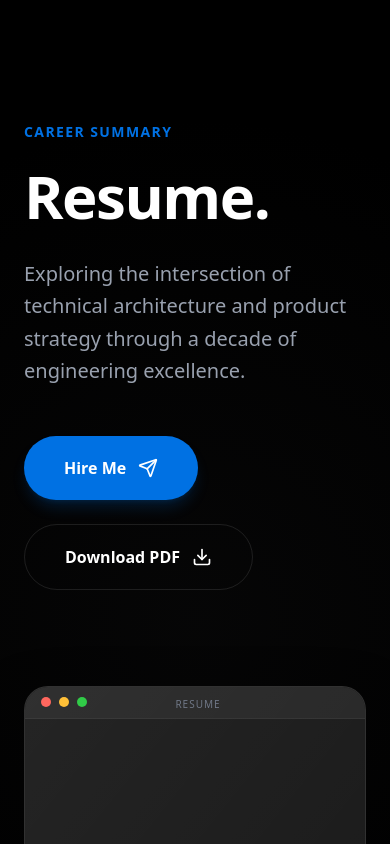
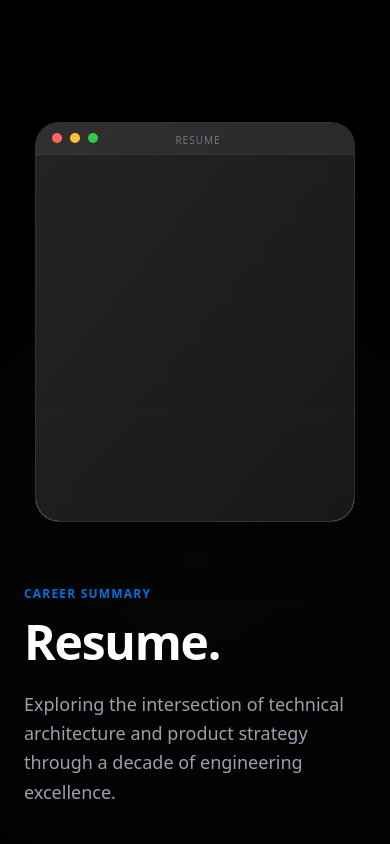
Before and after one commit to KrishnaKV2004/Portfolio, a Next.js app: page / in a window 390 px wide. Shown: the part 7720-8564 px from the top of the page. Built offline with nearby package versions, Linux system fonts and the light colour scheme.

Commit message:
Responsive

```diff
--- a/src/components/Resume.tsx
+++ b/src/components/Resume.tsx
@@ -18,33 +18,34 @@ export function Resume() {
         <div className="absolute inset-0 bg-[radial-gradient(circle_at_center,_var(--gray-600)_0%,_transparent_70%)]" />
       </div>
 
-      <div className="max-w-7xl mx-auto relative z-10">
-        <div className="grid grid-cols-1 lg:grid-cols-2 gap-24 items-center">
+      <div className="max-w-7xl mx-auto relative z-10 px-0 md:px-0">
+        <div className="grid grid-cols-1 lg:grid-cols-2 gap-16 lg:gap-24 items-center">
           <motion.div
             initial={{ opacity: 0, x: -50 }}
             whileInView={{ opacity: 1, x: 0 }}
             viewport={{ once: true }}
             transition={{ duration: 1, ease: "easeOut" }}
+            className="order-2 lg:order-1"
           >
-            <span className="text-accent font-bold tracking-widest uppercase text-sm mb-6 block">Career Summary</span>
-            <h2 className="text-6xl md:text-8xl font-bold tracking-tight text-white mb-8">
+            <span className="text-accent font-bold tracking-widest uppercase text-xs lg:text-sm mb-4 lg:mb-6 block">Career Summary</span>
+            <h2 className="text-5xl lg:text-8xl font-bold tracking-tight text-white mb-6 lg:mb-8">
               Resume.
             </h2>
-            <p className="text-xl md:text-2xl text-gray-400 leading-relaxed mb-12 max-w-xl">
+            <p className="text-lg lg:text-2xl text-gray-400 leading-relaxed mb-10 lg:mb-12 max-w-xl">
               Exploring the intersection of technical architecture and product strategy through a decade of engineering excellence.
             </p>
 
-            <div className="flex flex-wrap gap-6">
+            <div className="flex flex-col sm:flex-row gap-4 lg:gap-6">
               <button
                 onClick={scrollToContact}
-                className="flex items-center gap-3 px-10 py-5 rounded-full bg-accent text-white font-bold hover:opacity-90 transition-all shadow-lg shadow-accent/20"
+                className="w-full sm:w-auto flex items-center justify-center gap-3 px-8 lg:px-10 py-4 lg:py-5 rounded-full bg-accent text-white font-bold hover:opacity-90 transition-all shadow-lg shadow-accent/20"
               >
                 Hire Me <Send className="w-5 h-5" />
               </button>
               <a
                 href="/resume.pdf"
                 download
-                className="flex items-center gap-3 px-10 py-5 rounded-full border border-white/10 text-white font-bold hover:bg-white/5 transition-all"
+                className="w-full sm:w-auto flex items-center justify-center gap-3 px-8 lg:px-10 py-4 lg:py-5 rounded-full border border-white/10 text-white font-bold hover:bg-white/5 transition-all"
               >
                 Download PDF <Download className="w-5 h-5" />
               </a>
@@ -56,10 +57,10 @@ export function Resume() {
             whileInView={{ opacity: 1, scale: 1, rotateY: 0 }}
             viewport={{ once: true }}
             transition={{ duration: 1.2, ease: [0.22, 1, 0.36, 1] }}
-            className="relative"
+            className="relative order-1 lg:order-2"
           >
             {/* Window Container */}
-            <div className="relative aspect-[3.2/4] max-w-md mx-auto bg-[#1a1a1a] rounded-[1.5rem] border border-white/10 shadow-[0_20px_50px_rgba(0,0,0,0.5)] overflow-hidden group">
+            <div className="relative aspect-[3.2/4] lg:aspect-[3.2/4] max-w-[320px] sm:max-w-md lg:max-w-md mx-auto bg-[#1a1a1a] rounded-[1.5rem] border border-white/10 shadow-[0_20px_50px_rgba(0,0,0,0.5)] overflow-hidden group">
               {/* Mac-style Header */}
               <div className="h-8 bg-[#252525] border-b border-white/5 flex items-center px-4 gap-2">
                 <div className="w-2.5 h-2.5 rounded-full bg-[#ff5f56]" />
@@ -84,11 +85,10 @@ export function Resume() {
               {/* Shine effect on the whole window */}
               <div className="absolute inset-0 pointer-events-none bg-gradient-to-br from-white/5 to-transparent" />
             </div>
-
-
           </motion.div>
         </div>
       </div>
+
     </section>
   );
 }
```
